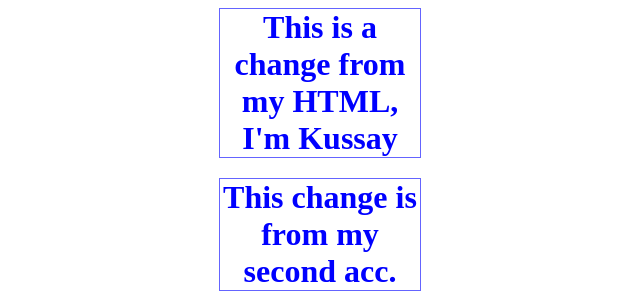
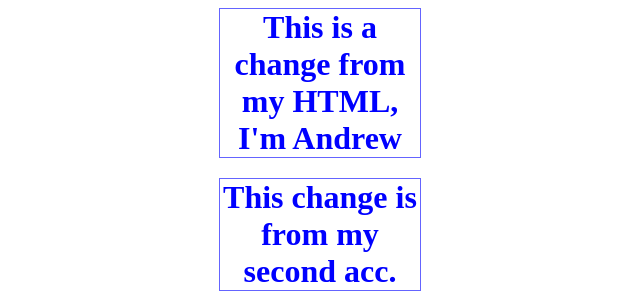
Before and after one commit to ahastings-hlmsgln/w7_collab, a plain HTML site: page index.html in a window 1280 px wide. Shown: the top 293 px of the page, 320-960 px from the left. Drawn offline with Linux system fonts and the light colour scheme.

Commit message:
Uploading to repository

```diff
--- a/index.html
+++ b/index.html
@@ -4,7 +4,7 @@
     <link rel="stylesheet" href="./mystyle.css">
 </head>
 <body>
-    <h1> This is a change from my HTML, I'm Kussay </h1>
+    <h1> This is a change from my HTML, I'm Andrew </h1>
     <h1> This change is from my second acc. </h1>
     <h1 onclick="displayMessage();">Click Me</h1>
     <div id="message-box"></div>
```
